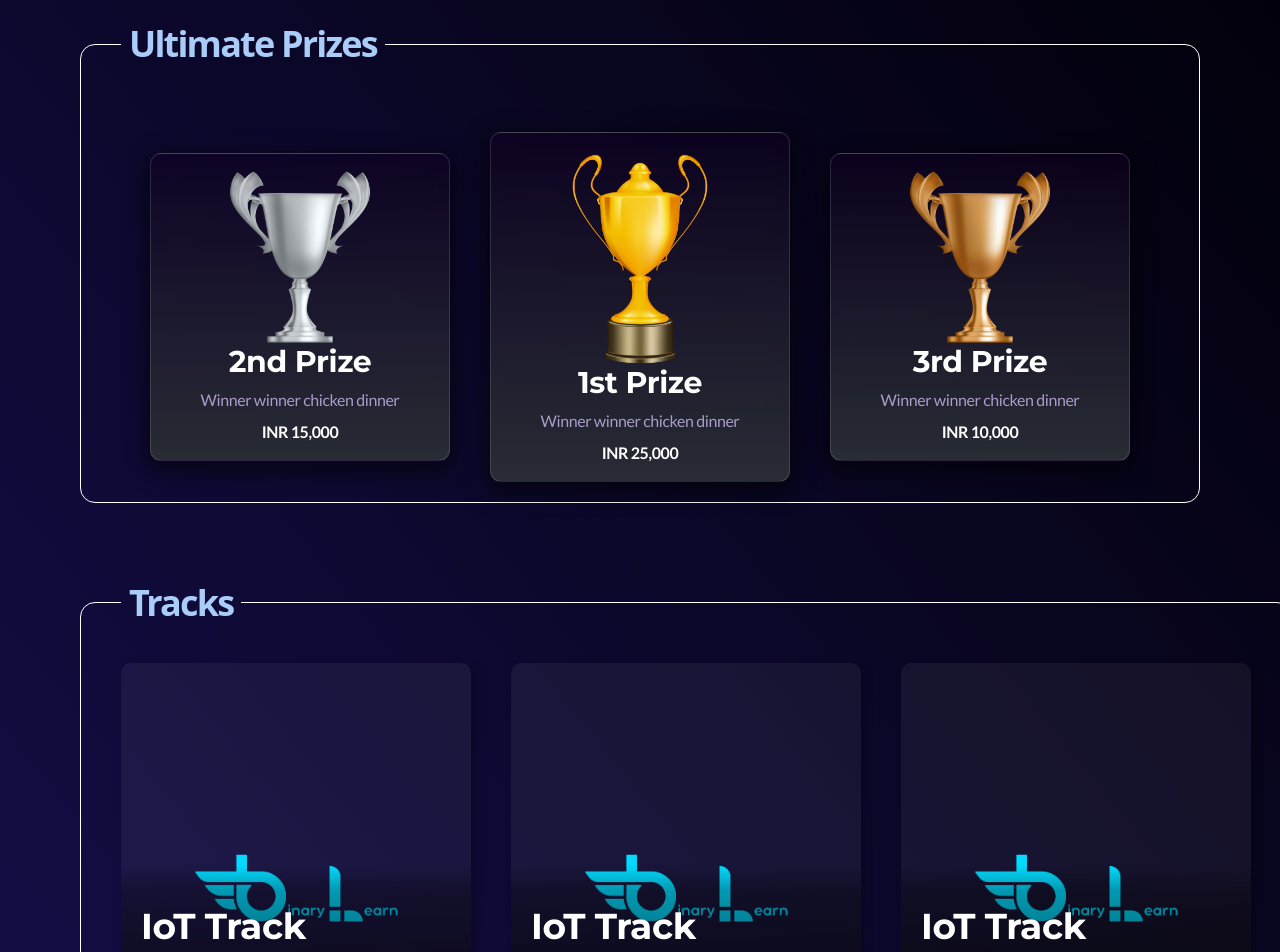
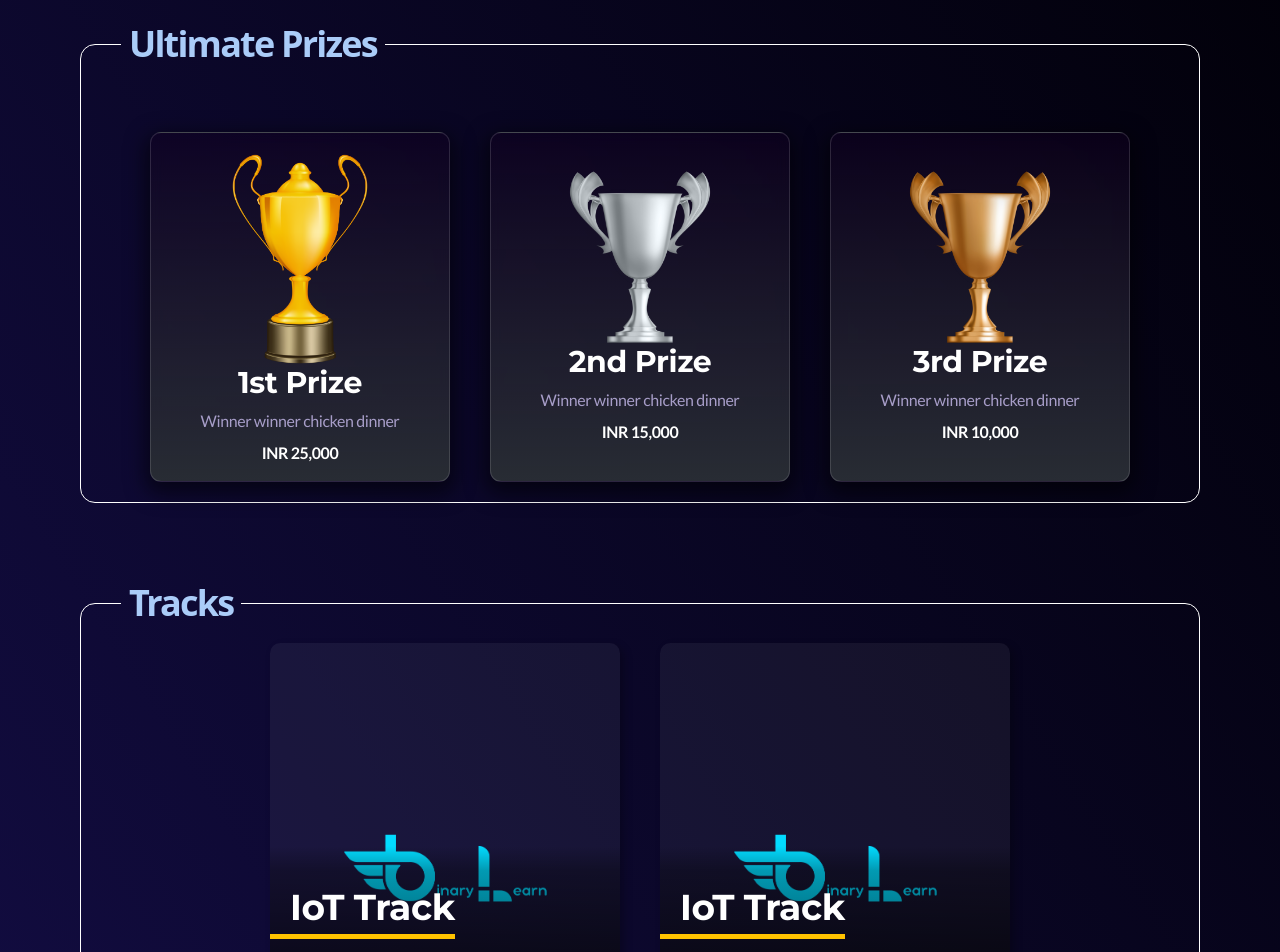
Before and after one commit to suman-3/S1, a Next.js app: page /prizepool in a window 1280 px wide. Shown: the part 180-1132 px from the top of the page. Built offline with nearby package versions, Linux system fonts and the light colour scheme.

Commit message:
update prize section

```diff
--- a/app/prizepool/page.tsx
+++ b/app/prizepool/page.tsx
@@ -20,17 +20,10 @@ const PricePool = () => {
             className="p-5 px-10 rounded-lg"
           >
             <legend className="h2 px-2">Ultimate Prizes</legend>
-            <div className="flex md:flex-row lg:flex-row flex-col justify-center items-center lg:gap-10">
-              <div className="flex md:flex-row lg:flex-row flex-col-reverse justify-between items-center lg:gap-10">
-                {prizepoolContent.slice(0, 2).map((props, index) => (
-                  <PrizepoolCard key={index} {...props} />
-                ))}
-              </div>
-              <div className="flex md:flex-row lg:flex-row flex-col justify-between items-center">
-                {prizepoolContent.slice(2).map((props, index) => (
-                  <PrizepoolCard key={index} {...props} />
-                ))}
-              </div>
+            <div className="flex flex-wrap gap-5 md:gap-10 justify-center">
+              {prizepoolContent.map((props, index) => (
+                <PrizepoolCard key={index} {...props} />
+              ))}
             </div>
           </fieldset>
         </div>
--- a/components/Card/PrizepoolCard.tsx
+++ b/components/Card/PrizepoolCard.tsx
@@ -5,7 +5,7 @@ import { prizepool_type } from "@/interface";
 const PrizepoolCard = ({position, description, price, img}: prizepool_type) => {
   return (
     <div className="body mt-10">
-      <div className="nft flex justify-center items-center w-[350px]">
+      <div className="nft flex justify-center items-center w-[350px] h-[350px]">
         <div className="main">
           <img
             className="tokenImage w-[60%]"
--- a/components/Tracks/Tracks.tsx
+++ b/components/Tracks/Tracks.tsx
@@ -5,7 +5,7 @@ import { tracks } from "@/data/tracks";
 
 export default function Tracks() {
   return (
-    <div className="flex flex-col md:flex-row lg:flex-row gap-10 my-5">
+    <div className="flex flex-wrap gap-5 md:gap-10 justify-center">
       {tracks.map((track, index) => (
         <TracksContainer key={index} {...track} />
       ))}
--- a/data/prizepoolContent.ts
+++ b/data/prizepoolContent.ts
@@ -1,10 +1,4 @@
 export const prizepoolContent = [
-    {
-        img: "/images/prizepool/silver.png",
-        position: "2nd Prize",
-        description: "Winner winner chicken dinner",
-        price: "INR 15,000",
-    },
     {
         img: "/images/prizepool/gold.png",
         position: "1st Prize",
@@ -12,6 +6,13 @@ export const prizepoolContent = [
         price: "INR 25,000",
     },
     {
+        img: "/images/prizepool/silver.png",
+        position: "2nd Prize",
+        description: "Winner winner chicken dinner",
+        price: "INR 15,000",
+    },
+
+    {
         img: "/images/prizepool/bronze.png",
         position: "3rd Prize",
         description: "Winner winner chicken dinner",
```
